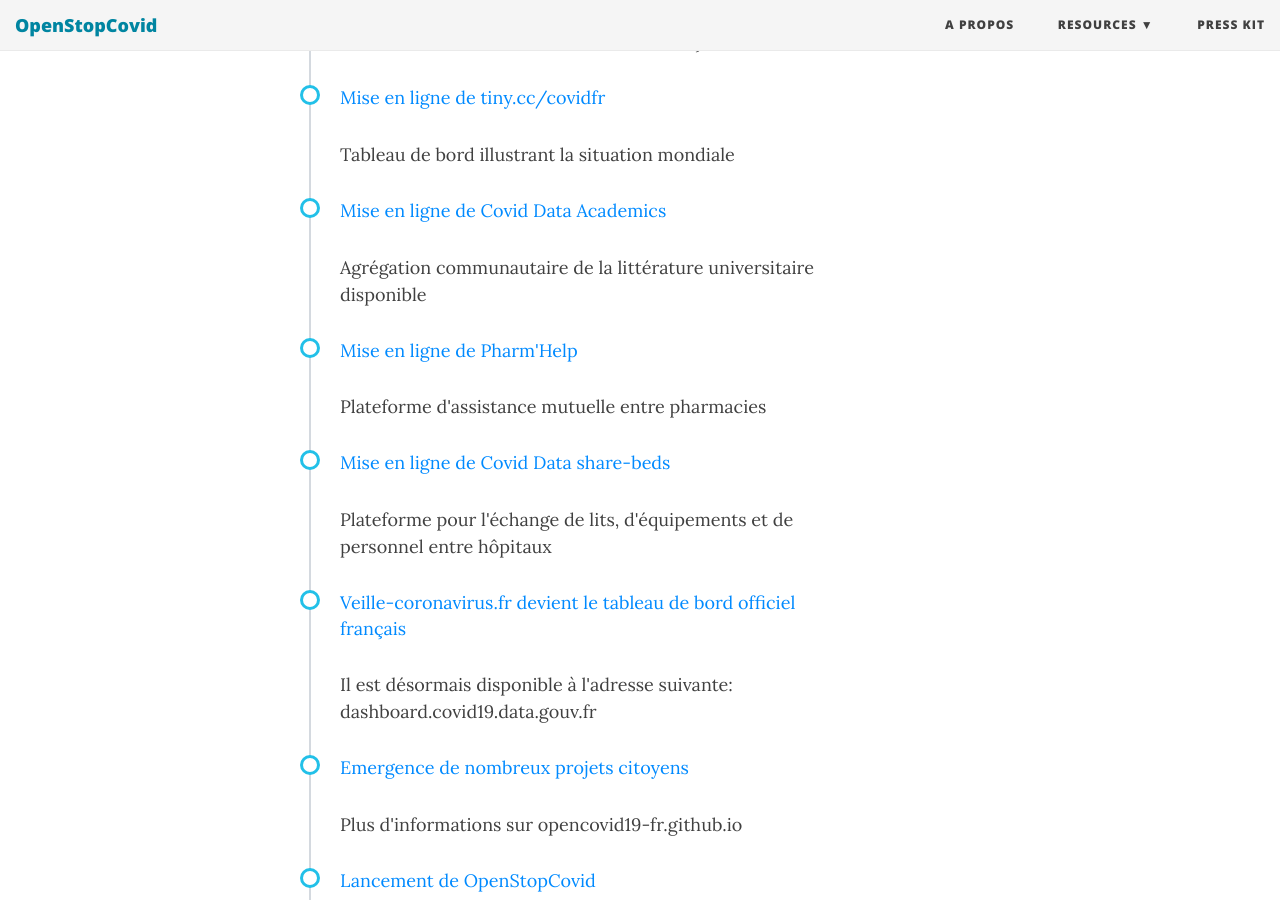
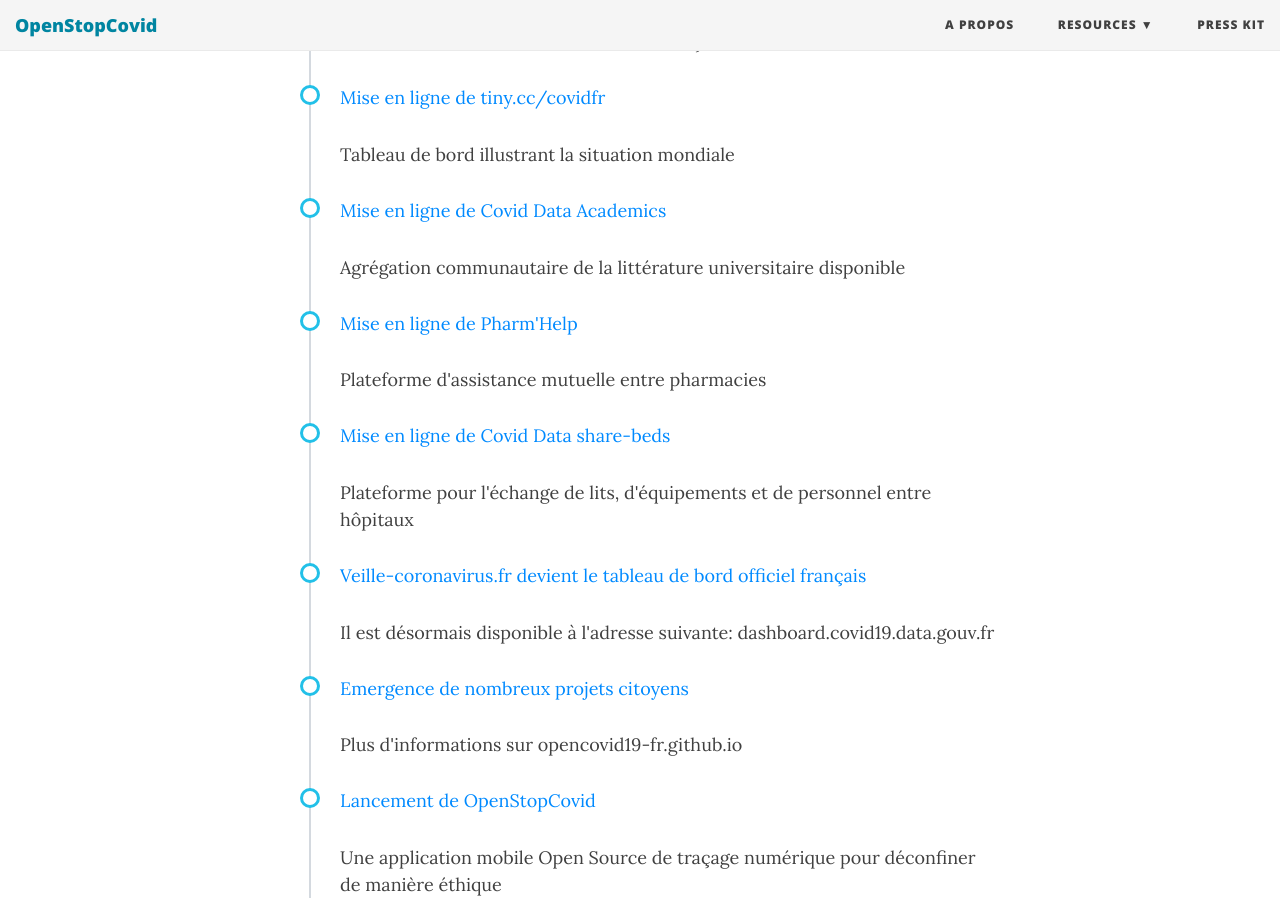
Before and after one commit to OpenStopCovid/openstopcovid.github.io, a Jekyll site: the page built from aboutus.md, in a window 1280 px wide and 900 px high, scrolled down 462 px. Built offline with Jekyll 4.4.1, drawn with Linux system fonts in a browser that asks for light colours; nearby versions of some CDN libraries.

Commit message:
Fix horizontal scroll bar on about page
It happens between breakpoints, switching to fluid make the timeline to spread across the available space without generating the scroll bar.

Disclaimer: not a Bootstrap expert, there are probably other ways to fix that.

```diff
--- a/_includes/timeline.html
+++ b/_includes/timeline.html
@@ -33,9 +33,9 @@ ul.timeline > li:before {
 
 <!------ Include the above in your HEAD tag ---------->
 
-<div class="container mt-5 mb-5">
+<div class="container-fluid">
 	<div class="row">
-		<div class="col-md-6 offset-md-3">
+		<div class="col-md-12">
 			<ul class="timeline">
 				<li>
 					<a href="#">Création de la communauté (09/03/2020)</a>
```
